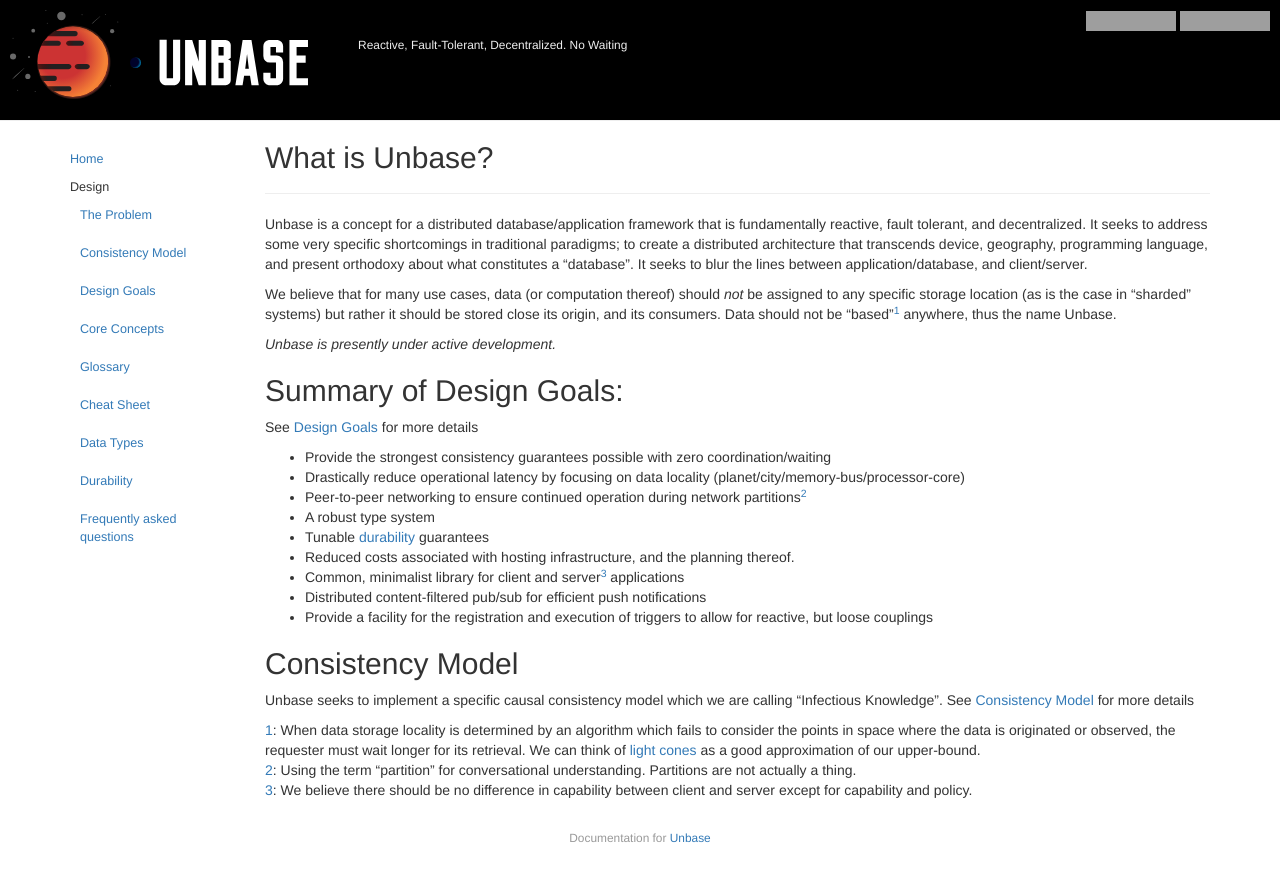
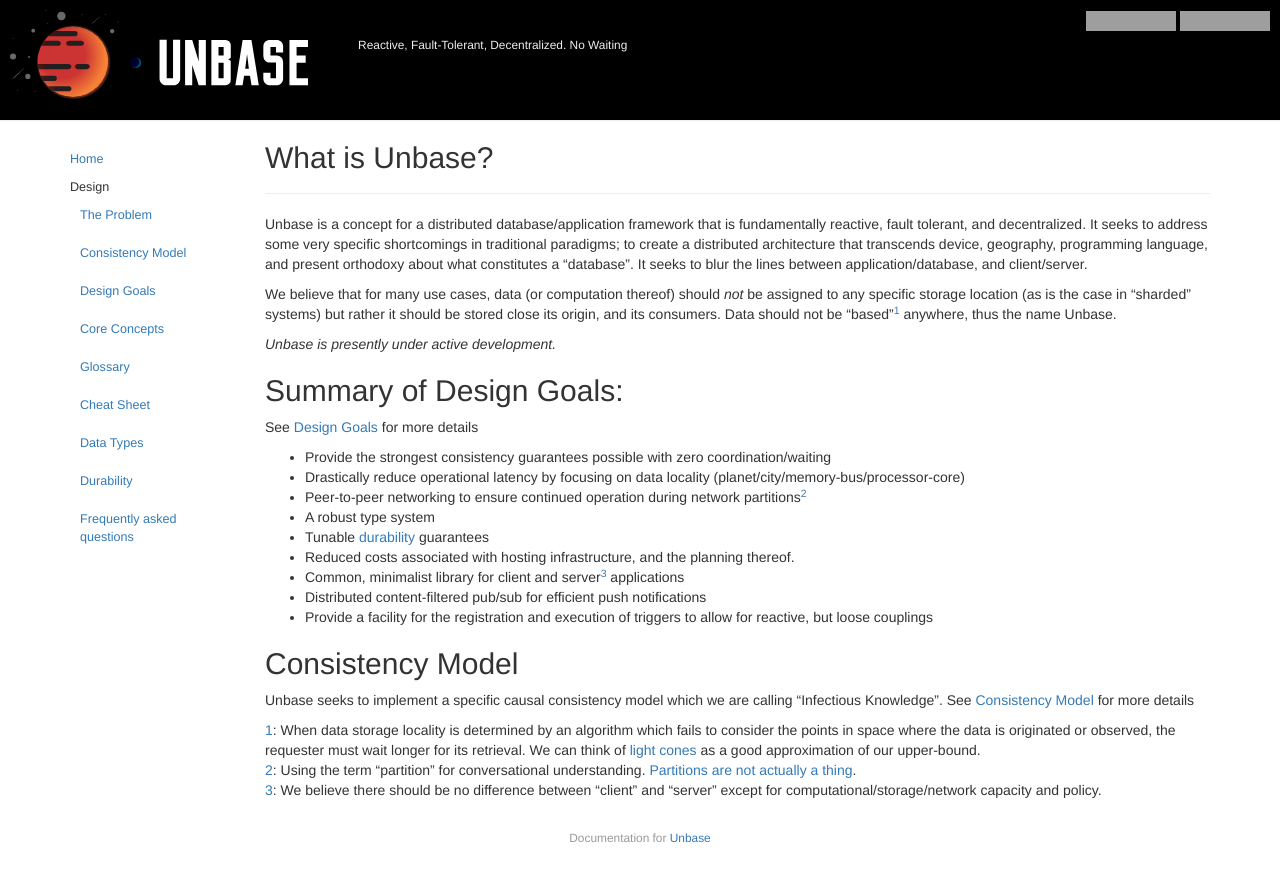
Before and after one commit to mindbeam/unbase, a Jekyll site: the page built from docs/index.md, in a window 1280 px wide. Shown: the top 882 px of the page. Built offline with Jekyll 4.4.1, drawn with Linux system fonts in a browser that asks for light colours; grey boxes are pictures that could not be loaded.

Commit message:
tweaked homepage

```diff
--- a/docs/index.md
+++ b/docs/index.md
@@ -28,5 +28,5 @@ Unbase seeks to implement a specific causal consistency model which we are calli
 See [Consistency Model](design/consistency-model) for more details
 
 <a name="footnote1">1</a>: When data storage locality is determined by an algorithm which fails to consider the points in space where the data is originated or observed, the requester must wait longer for its retrieval. We can think of [light cones](https://en.wikipedia.org/wiki/Light_cone){:target="define"} as a good approximation of our upper-bound.<br>
-<a name="footnote2">2</a>: Using the term "partition" for conversational understanding. Partitions are not actually a thing.<br>
-<a name="footnote3">3</a>: We believe there should be no difference in capability between client and server except for capability and policy.
+<a name="footnote2">2</a>: Using the term "partition" for conversational understanding. [Partitions are not actually a thing](https://arxiv.org/abs/1509.05393).<br>
+<a name="footnote3">3</a>: We believe there should be no difference between "client" and "server" except for computational/storage/network capacity and policy.
```
Also changed, not shown: README.md.
